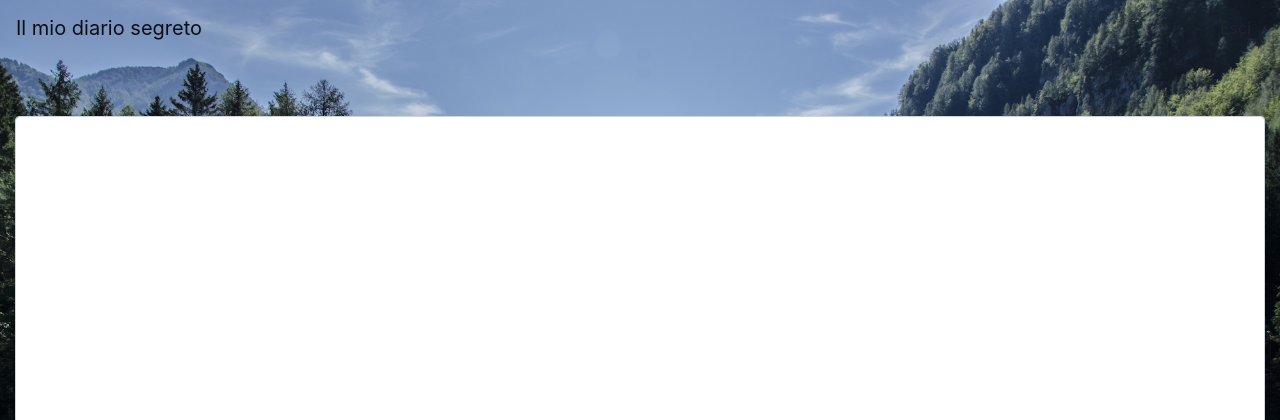
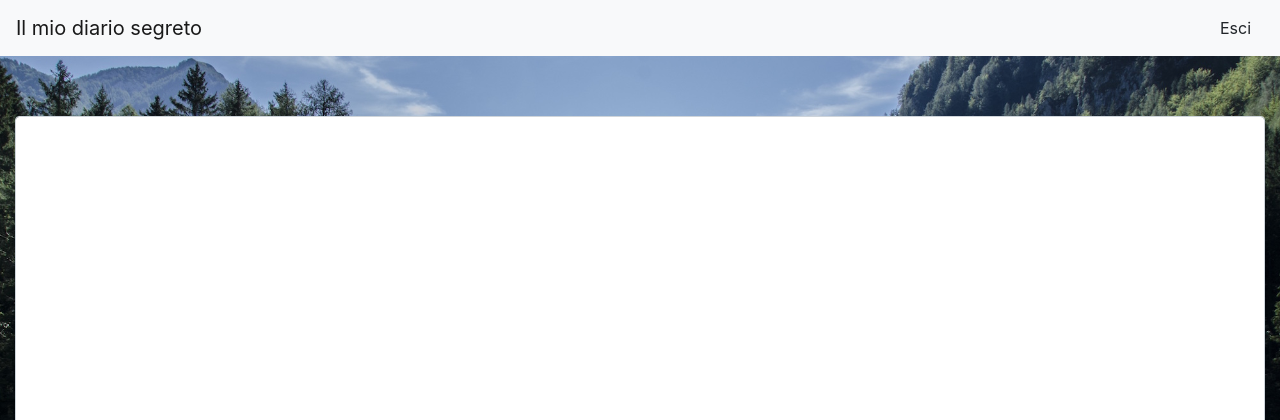
Before and after one commit to SalvatoreBonaccorso/Secret-Diary, a PHP site: page /loggedinpage.php in a window 1280 px wide. Shown: the top 420 px of the page. Run offline with PHP 8.4, Linux system fonts and the light colour scheme; the visitor is signed in with stand-in values (Sample User, id 1); data that the repository does not hold is empty.

Commit message:
showed nav-bar

```diff
--- a/index.php
+++ b/index.php
@@ -149,7 +149,6 @@ include 'header.php';
     <h1>Diario segreto</h1>
 
     <p><strong>Conserva i tuoi pensieri in modo sicuro e permanente.</strong></p>
-    <div id="error"><?php echo $error; ?></div>
 
     <!-- Creazione di un Form per la registrazione-->
     <form method="POST" id="signUpForm">
--- a/loggedinpage.php
+++ b/loggedinpage.php
@@ -32,7 +32,17 @@ include 'header.php';
 
 ?>
 
-<nav class="navbar navbar-light bg-faded navbar-fixed-top">
+<!-- <nav class="navbar navbar-expand-lg navbar-light bg-light">
+  <a class="navbar-brand" href="#">Navbar</a>
+  <button class="navbar-toggler" type="button" data-toggle="collapse" data-target="#navbarSupportedContent" aria-controls="navbarSupportedContent" aria-expanded="false" aria-label="Toggle navigation">
+    <span class="navbar-toggler-icon"></span>
+  </button>
+
+</nav>
+
+<nav class="navbar navbar-light bg-faded navbar-fixed-top"> -->
+
+<nav class="navbar  navbar-light bg-light">
     <a class="navbar-brand" href="#">Il mio diario segreto</a>
     <div class="pull-xs-right">
         <a class="btn btn-success-outline" href="index.php?logout=1">Esci</a>
```
